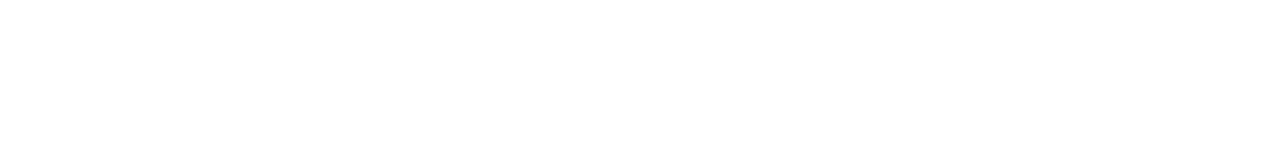
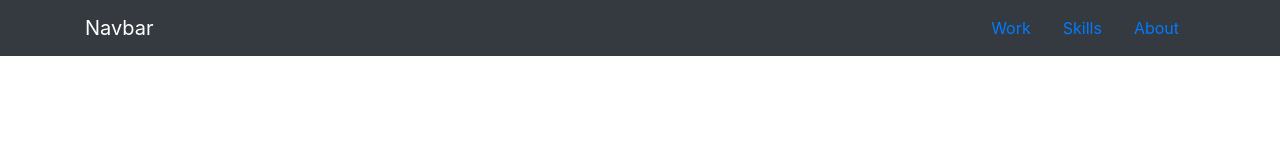
Before and after one commit to maokuti/Bootstrap-Portfolio, a plain HTML site: page index.html in a window 1280 px wide. Drawn offline with nearby package versions, Linux system fonts and the light colour scheme; a web font is replaced by a local one.

Commit message:
Added NavBar

```diff
--- a/index.html
+++ b/index.html
@@ -17,6 +17,23 @@
 
     <!-- Navigation Bar -->
 
+    <nav class="navbar navbar-dark bg-dark">
+        <div class="container">
+            <a class="navbar-brand" href="#page-top">Navbar</a>
+            <ul class="nav justify-content-end">
+                <li class="nav-item">
+                  <a class="nav-link" href="#work">Work</a>
+                </li>
+                <li class="nav-item">
+                  <a class="nav-link" href="#skills">Skills</a>
+                </li>
+                <li class="nav-item">
+                  <a class="nav-link" href="#about">About</a>
+                </li>
+              </ul>
+        </div>
+    </nav>
+
     <!-- Hero Section -->
 
     <!-- Work Section -->
```
